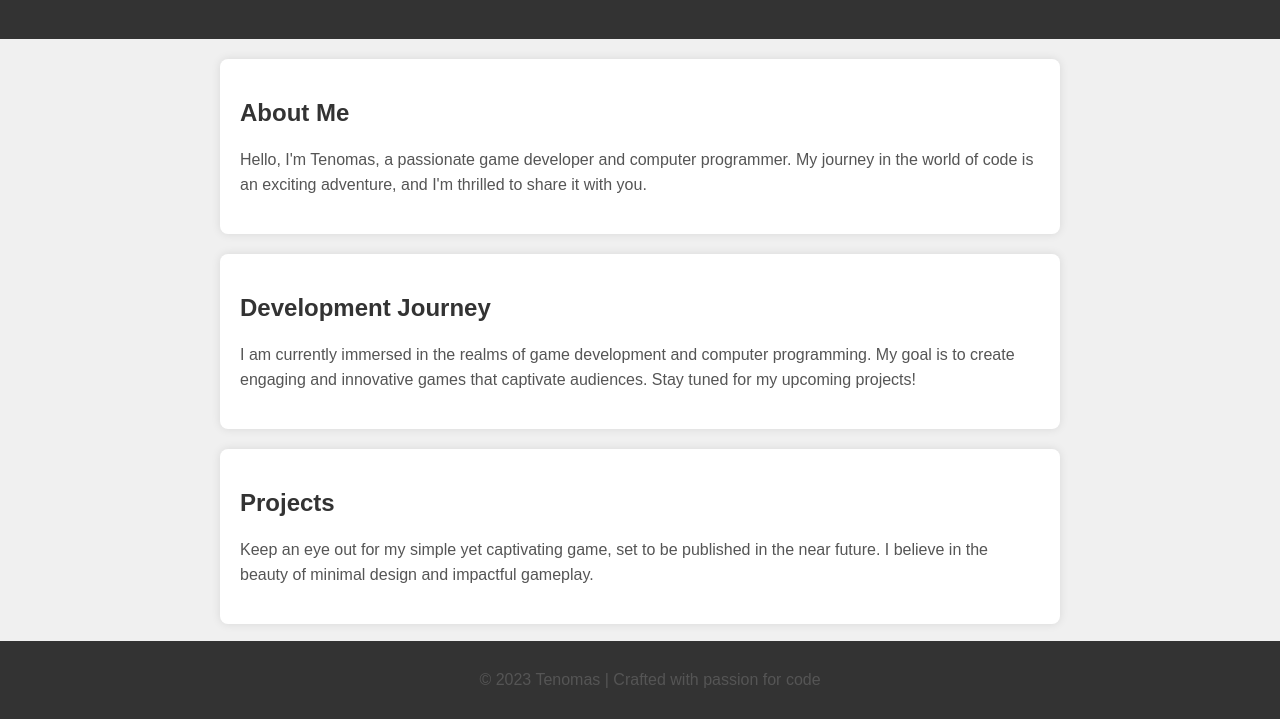
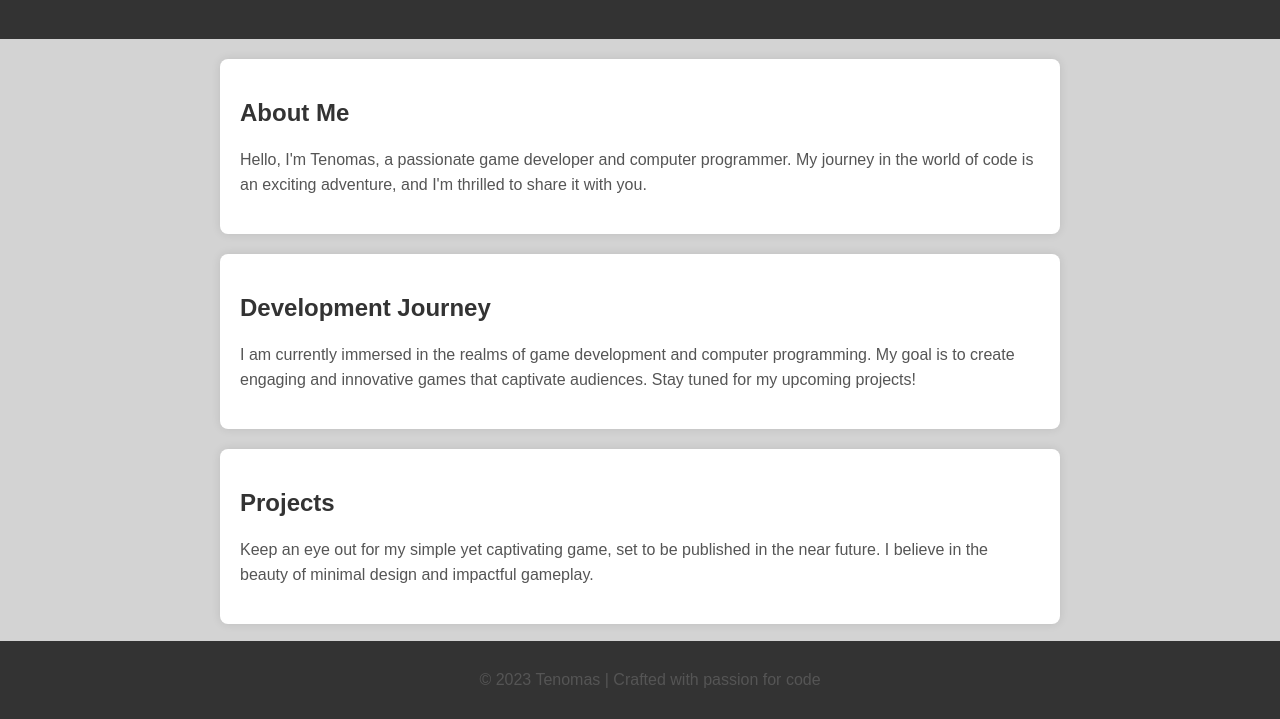
Before and after one commit to tenomas/webpage, a plain HTML site: page index.html in a window 1280 px wide. Shown: the part 81-800 px from the top of the page. Drawn offline with Linux system fonts and the light colour scheme.

Commit message:
Update index.html

```diff
--- a/index.html
+++ b/index.html
@@ -68,6 +68,13 @@
     <p>Keep an eye out for my simple yet captivating game, set to be published in the near future. I believe in the beauty of minimal design and impactful gameplay.</p>
   </section>
 
+  <script>
+    // JavaScript code for changing the background color
+    document.addEventListener('DOMContentLoaded', function () {
+      document.body.style.backgroundColor = '#d3d3d3'; // Change this to your desired color
+    });
+  </script>
+
   <footer>
     <p>&copy; 2023 Tenomas | Crafted with passion for code</p>
   </footer>
```
